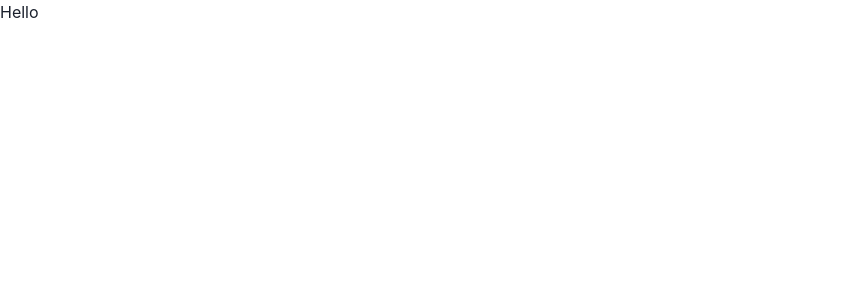
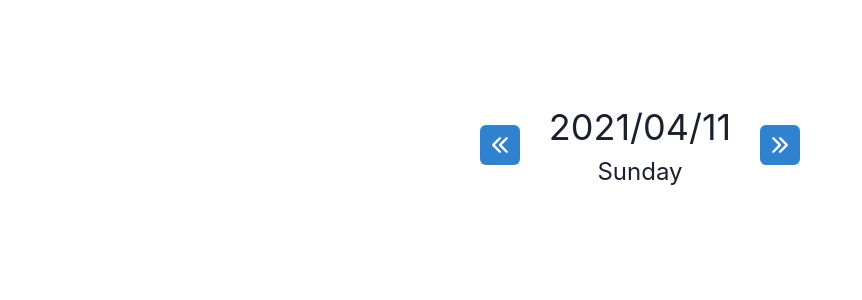
Before and after one commit to togami2864/autoScheduler, a Next.js app in the folder front/: page / in a window 1280 px wide. Shown: the top 300 px of the page, without its empty margins (0-862 px from the left). Built offline with nearby package versions, Linux system fonts and the light colour scheme.

Commit message:
feat: Add DaysPickerComponent

```diff
--- /dev/null
+++ b/front/components/organisms/DaysPicker.tsx
@@ -0,0 +1,60 @@
+import React, { useState } from 'react';
+import styled from 'styled-components';
+import { ArrowRightIcon, ArrowLeftIcon } from '@chakra-ui/icons';
+import { IconButton } from '@chakra-ui/react';
+import format from 'date-fns/format';
+import add from 'date-fns/add';
+
+export const DaysPicker: React.FC = () => {
+  const [day, setDay] = useState(new Date());
+  const moveToNextDay = () => {
+    setDay((crr) => add(crr, { days: 1 }));
+  };
+  const moveToPrevDay = () => {
+    setDay((crr) => add(crr, { days: -1 }));
+  };
+  return (
+    <DaysPickerContainer>
+      <IconButton
+        colorScheme="blue"
+        aria-label="move to tomorrow"
+        icon={<ArrowLeftIcon />}
+        onClick={moveToNextDay}
+      />
+      <DateWrapper>
+        <DateDisplay>{format(day, 'yyyy/MM/dd')}</DateDisplay>
+        <DayOfTheWeek>{format(day, 'EEEE')}</DayOfTheWeek>
+      </DateWrapper>
+
+      <IconButton
+        colorScheme="blue"
+        aria-label="move to yesterday"
+        icon={<ArrowRightIcon />}
+        onClick={moveToPrevDay}
+      />
+    </DaysPickerContainer>
+  );
+};
+
+const DaysPickerContainer = styled.div`
+  display: flex;
+  justify-content: center;
+  align-items: center;
+`;
+
+const DateWrapper = styled.div`
+  display: flex;
+  flex-direction: column;
+  align-items: center;
+  width: 200px;
+  padding: 0 5px;
+  margin: 0 20px;
+`;
+
+const DateDisplay = styled.h1`
+  font-size: 36px;
+`;
+
+const DayOfTheWeek = styled.h2`
+  font-size: 24px;
+`;
--- a/front/package.json
+++ b/front/package.json
@@ -12,6 +12,7 @@
     "build-storybook": "build-storybook"
   },
   "dependencies": {
+    "@chakra-ui/icons": "^1.0.9",
     "@chakra-ui/react": "^1.5.0",
     "@emotion/react": "^11",
     "@emotion/styled": "^11",
--- a/front/pages/_app.tsx
+++ b/front/pages/_app.tsx
@@ -1,13 +1,20 @@
 import React from 'react';
 import type { AppProps } from 'next/app';
 import { ChakraProvider } from '@chakra-ui/react';
+import styled from 'styled-components';
 
 function MyApp({ Component, pageProps }: AppProps) {
   return (
     <ChakraProvider>
-      <Component {...pageProps} />
+      <AppContainer>
+        <Component {...pageProps} />
+      </AppContainer>
     </ChakraProvider>
   );
 }
 
+const AppContainer = styled.div`
+  margin: 100px 150px;
+`;
+
 export default MyApp;
--- a/front/pages/index.tsx
+++ b/front/pages/index.tsx
@@ -1,5 +1,7 @@
-import Head from "next/head";
+import Head from 'next/head';
+import styled from 'styled-components';
+import { DaysPicker } from '../components/organisms/DaysPicker';
 
 export default function Home() {
-  return <h1>Hello</h1>;
+  return <DaysPicker />;
 }
```
Also changed, not shown: 1 other file (tests, documents, lock files or other folders).
